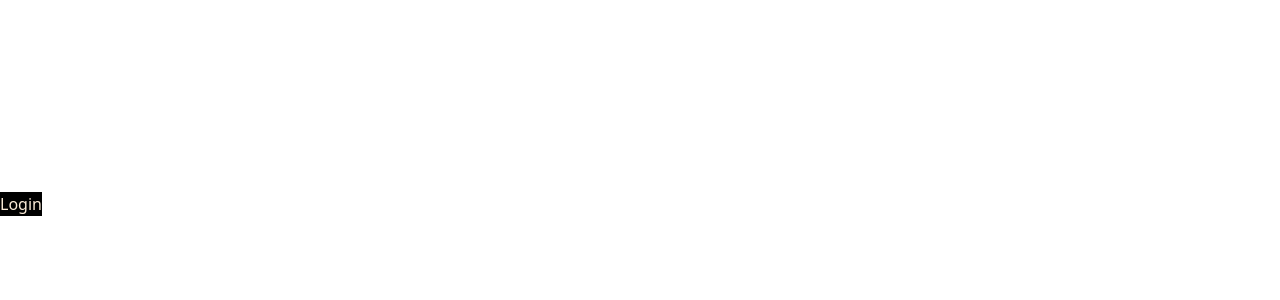
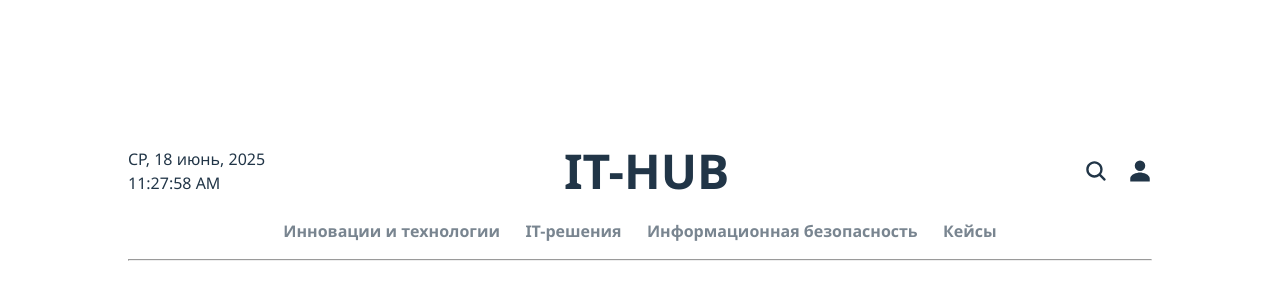
Before and after one commit to Ten-Dark/IT-Hub, a React (Vite) app: page / in a window 1280 px wide. Shown: the part 196-496 px from the top of the page. Built offline with nearby package versions, Linux system fonts and the light colour scheme.

Commit message:
feat: add header component

```diff
--- a/package.json
+++ b/package.json
@@ -14,6 +14,7 @@
     "@reduxjs/toolkit": "^2.7.0",
     "react": "^19.0.0",
     "react-dom": "^19.0.0",
+    "react-icons": "^5.5.0",
     "react-redux": "^9.2.0",
     "styled-components": "^6.1.17"
   },
--- a/src/app/App.css
+++ b/src/app/App.css
@@ -0,0 +1,7 @@
+body {
+  height: 100vh;
+  width: 100vw;
+  padding: 0;
+  margin: 0;
+  font-family:'Segoe UI', Tahoma, Geneva, Verdana, sans-serif;
+}
--- a/src/app/App.tsx
+++ b/src/app/App.tsx
@@ -1,12 +1,8 @@
+import Header from '@/widgets/Header/Header';
 import './App.css';
-import { Auth } from '@/features/Auth/ui/Auth.tsx';
 
 function App() {
-  return (
-    <>
-      <Auth />
-    </>
-  );
+  return <Header />;
 }
 
 export default App;
--- a/src/features/Auth/ui/Auth.tsx
+++ b/src/features/Auth/ui/Auth.tsx
@@ -2,11 +2,8 @@ import { useDispatch } from 'react-redux';
 import { setUser } from '@/entities/User/model/userSlice.ts';
 import styled from 'styled-components';
 import * as React from 'react';
+import { IoPersonSharp } from "react-icons/io5";
 
-const Button = styled.div`
-  background-color: black;
-  color: antiquewhite;
-`;
 
 export const Auth: React.FC = () => {
   const dispatch = useDispatch();
@@ -17,5 +14,5 @@ export const Auth: React.FC = () => {
     console.log(user);
   };
 
-  return <Button onClick={handleLogin}>Login</Button>;
+  return <IoPersonSharp onClick={handleLogin}>Login</IoPersonSharp>;
 };
--- /dev/null
+++ b/src/widgets/Header/Header.style.ts
@@ -0,0 +1,83 @@
+import styled from 'styled-components';
+
+export const Header = styled.div`
+  display: flex;
+  justify-content: center;
+  width: 100vw;
+`;
+
+export const Wrapper = styled.div`
+  min-width: 80%;
+`;
+
+export const Div = styled.div`
+  display: flex;
+  justify-content: space-between;
+  align-items: center;
+`;
+export const Ul = styled.ul`
+  list-style-type: none;
+  display: flex;
+  justify-content: space-evenly;
+  padding-left: 130px;
+  padding-right: 130px;
+  // max-width: 70%
+`;
+
+export const Li = styled.li<{ $active?: boolean }>`
+  cursor: pointer;
+  font-weight: bold; // Всегда bold, но визуально контролируем эффект
+
+  opacity: ${(props) => (props.$active ? 1 : 0.6)};
+  transform: scale(${(props) => (props.$active ? 1.05 : 1)});
+  transition:
+    opacity 0.2s ease,
+    transform 0.2s ease;
+`;
+
+export const P = styled.p`
+  margin: 0;
+`;
+
+export const Logo = styled.h1<{ $active?: boolean }>`
+  cursor: pointer;
+  font-size: 3rem;
+  margin: 0;
+  margin-left: 220px;
+`;
+
+export const Personal = styled.h2`
+  margin-left: 20px;
+  cursor: pointer;
+  display: flex;
+  align-items: center;
+`;
+
+export const Search = styled.h2<{ $active?: boolean }>`
+  display: flex;
+  align-items: center;
+  width: 300px; // фиксированная ширина, под инпут
+  justify-content: flex-end;
+  border: ${(props) => (props.$active ? '1px solid gray' : 'none')};
+  transition: border 0.2s ease 0.4s;
+`;
+
+export const Input = styled.input<{ $active?: boolean }>`
+  flex-grow: ${(props) => (props.$active ? 1 : 0)};
+  opacity: ${(props) => (props.$active ? 1 : 0)};
+  padding: ${(props) => (props.$active ? '5px 10px' : '0')};
+  border: ${(props) => (props.$active ? '1px solid #ccc' : 'none')};
+  transition: all 0.8s ease;
+  overflow: hidden;
+  background: white;
+  width: ${(props) => (props.$active ? '100%' : '0')};
+  pointer-events: ${(props) => (props.$active ? 'auto' : 'none')};
+  outline: none;
+  border: none; // если хочешь убрать полностью
+
+  &:focus {
+    outline: none;
+    border: none; // если хочешь убрать полностью
+    box-shadow: none; // на случай, если браузер добавляет glow
+  }
+`;
--- /dev/null
+++ b/src/widgets/Header/Header.tsx
@@ -0,0 +1,76 @@
+import { useRef, useEffect, useState } from 'react';
+import { IoSearch } from 'react-icons/io5';
+import { Auth } from '@/features/Auth/ui/Auth';
+import * as S from './Header.style.ts';
+
+const list = [
+  'Инновации и технологии',
+  'IT-решения',
+  'Информационная безопасность',
+  'Кейсы',
+];
+
+const Header = () => {
+  const [active, setActive] = useState<boolean>(false);
+  const [date, setDate] = useState(new Date());
+  const [activeIndex, setActiveIndex] = useState<number | null>(null);
+  const inputRef = useRef<HTMLInputElement>(null);
+
+
+  const weekday = { weekday: 'short' };
+  const month = { month: 'long' };
+  // const day = date.toLocaleString('ru-RU', options)
+
+  useEffect(() => {
+    setInterval(() => {
+      setDate(new Date());
+    }, 1000);
+  });
+
+  useEffect(() => {
+    if (active && inputRef.current) {
+      inputRef.current.focus();
+    }
+  }, [active]);
+
+  return (
+    <S.Header>
+      <S.Wrapper>
+        <S.Div>
+          <div>
+            <S.P>
+              {date.toLocaleString('ru-RU', weekday).toUpperCase()},{' '}
+              {date.getUTCDate()} {date.toLocaleString('ru-RU', month)},{' '}
+              {date.getUTCFullYear()}
+            </S.P>
+            <S.P>{date.toLocaleTimeString()}</S.P>
+          </div>
+          <S.Logo $active={active}>IT-HUB</S.Logo>
+          <S.Div>
+            <S.Search $active={active}>
+              <IoSearch onClick={() => setActive(!active)}/>
+              <S.Input ref={inputRef} $active={active}/>
+            </S.Search>
+            <S.Personal>
+              <Auth />
+            </S.Personal>
+          </S.Div>
+        </S.Div>
+        <S.Ul>
+          {list.map((el, i) => (
+            <S.Li
+              $active={activeIndex === i}
+              onClick={() => setActiveIndex(i)}
+              key={i}
+            >
+              {el}
+            </S.Li>
+          ))}
+        </S.Ul>
+        <hr />
+      </S.Wrapper>
+    </S.Header>
+  );
+};
+
+export default Header;
```
Also changed, not shown: 1 other file (tests, documents, lock files or other folders).
